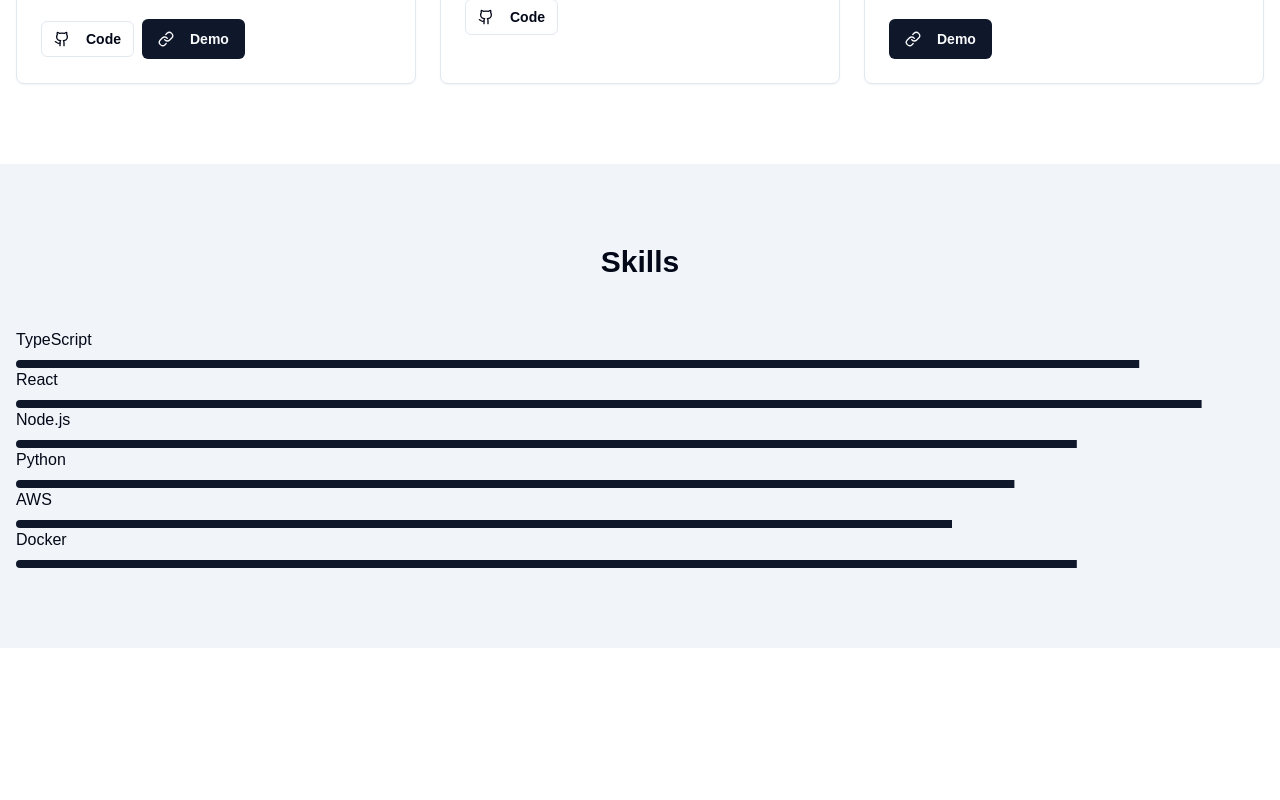
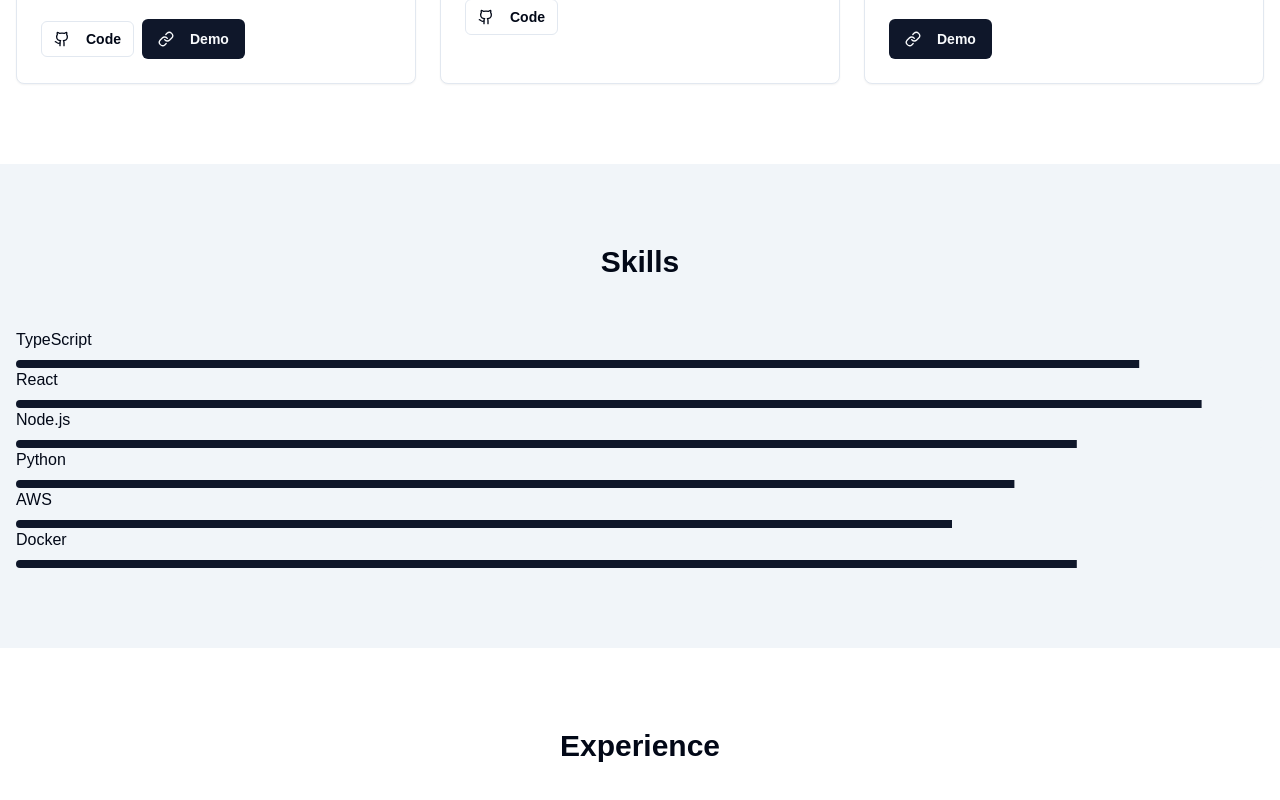
Before and after one commit to Eduardo-J-Morales/Newer-Portfolio, a Next.js app in the folder shadcnui-app/: page / in a window 1280 px wide. Shown: the part 1302-2102 px from the top of the page. Built offline with nearby package versions, Linux system fonts and the light colour scheme.

Commit message:
Mapping the experience obj in data folder

```diff
--- a/shadcnui-app/components/sections/Experience.tsx
+++ b/shadcnui-app/components/sections/Experience.tsx
@@ -3,10 +3,10 @@
 
 export default function Experience() {
     return(
-    <section className='py-20'>
-        <div>
-            <h2></h2>
-            <div>
+    <section className='py-20 px-4' id='experience'>
+        <div className='container mx-auto'>
+            <h2 className='text-3xl font-bold text-center mb-12'>Experience</h2>
+            <div className='max-w-3xl mx-auto space-y-6'>
                 {}
             </div>
         </div>
```
